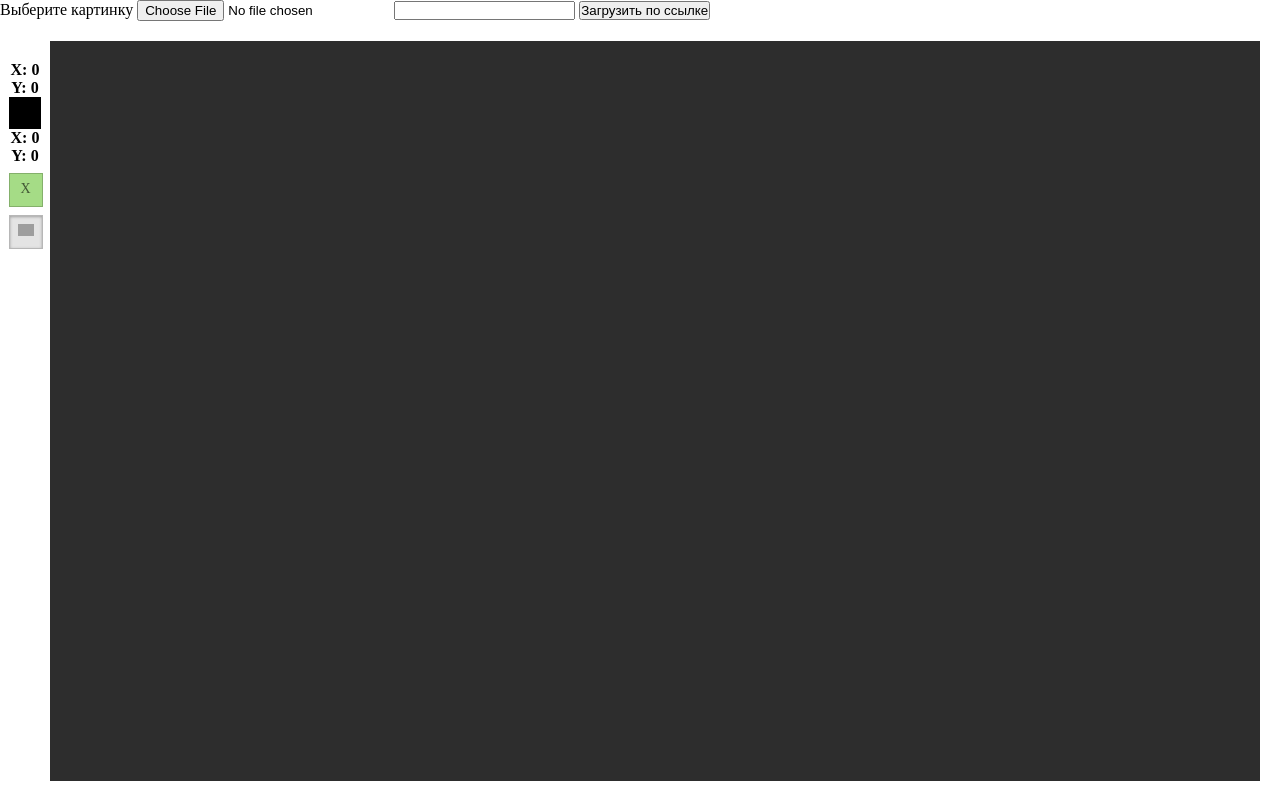
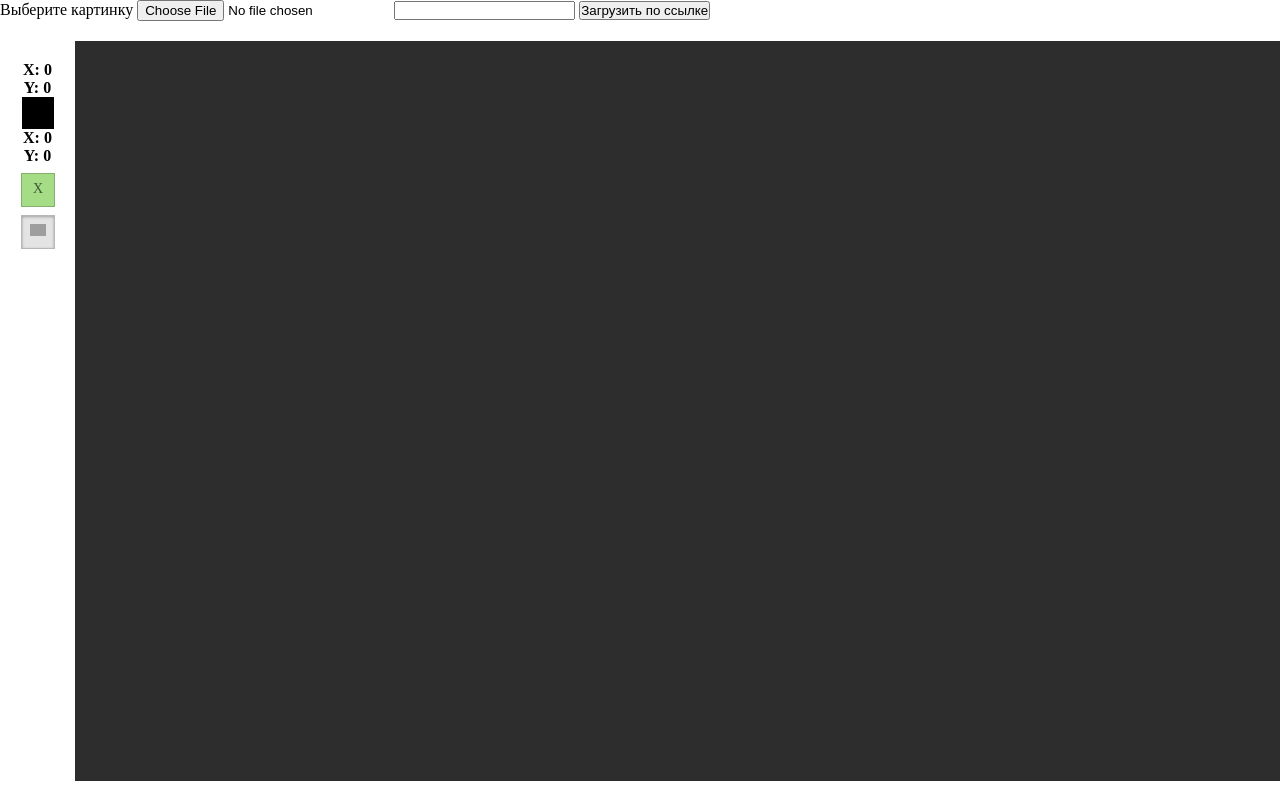
Before and after one commit to ilya316/ilya316.github.io, a plain HTML site: page index.html in a window 1280 px wide. Drawn offline with Linux system fonts and the light colour scheme; grey boxes are pictures that could not be loaded.

Commit message:
Попытка залить на хост

```diff
--- a/photoshop.html
+++ b/index.html
@@ -19,11 +19,11 @@
             display: block;
             width: calc(100% - 70px);
             height: calc(100% - 60px);
-            margin: 20px 20px 0px 50px;
+            margin: 20px 20px 0px 75px;
             background-color: rgb(45, 45, 45);
         }
         .sidebar {
-            width: 50px;
+            width: 75px;
             margin-top:40px;
             position: fixed;
             display: flex;
@@ -84,7 +84,7 @@
             <input type="text" id="urlInput"/>
             <button id="loadButton">Загрузить по ссылке</button>
         </div>
-        <ul class="sidebar">
+        <ul class="sidebar" style="list-style: none;">
             <!-- <li>
                 <button id="openModal">
                     Load Image
```
Also changed, not shown: 1 other file.
